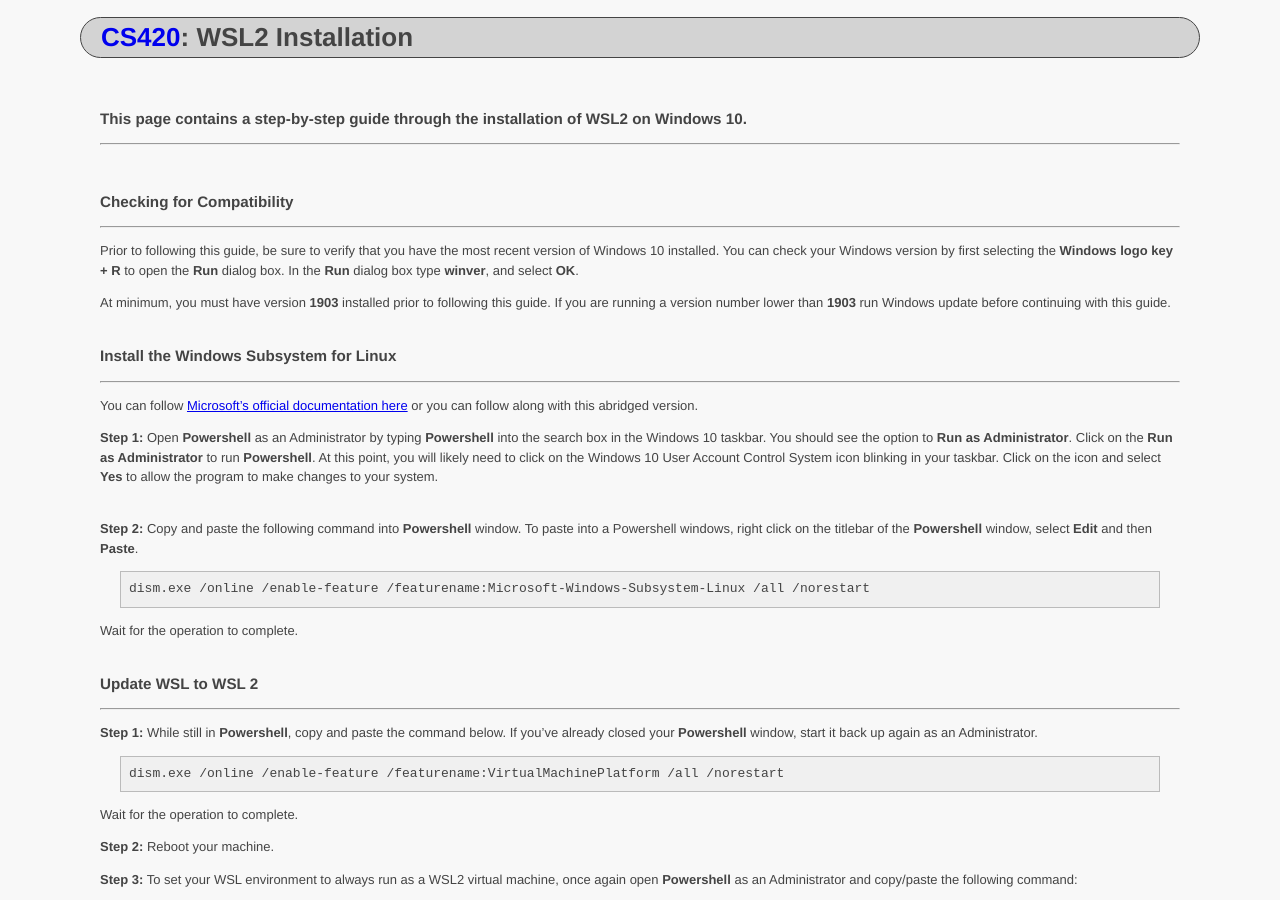
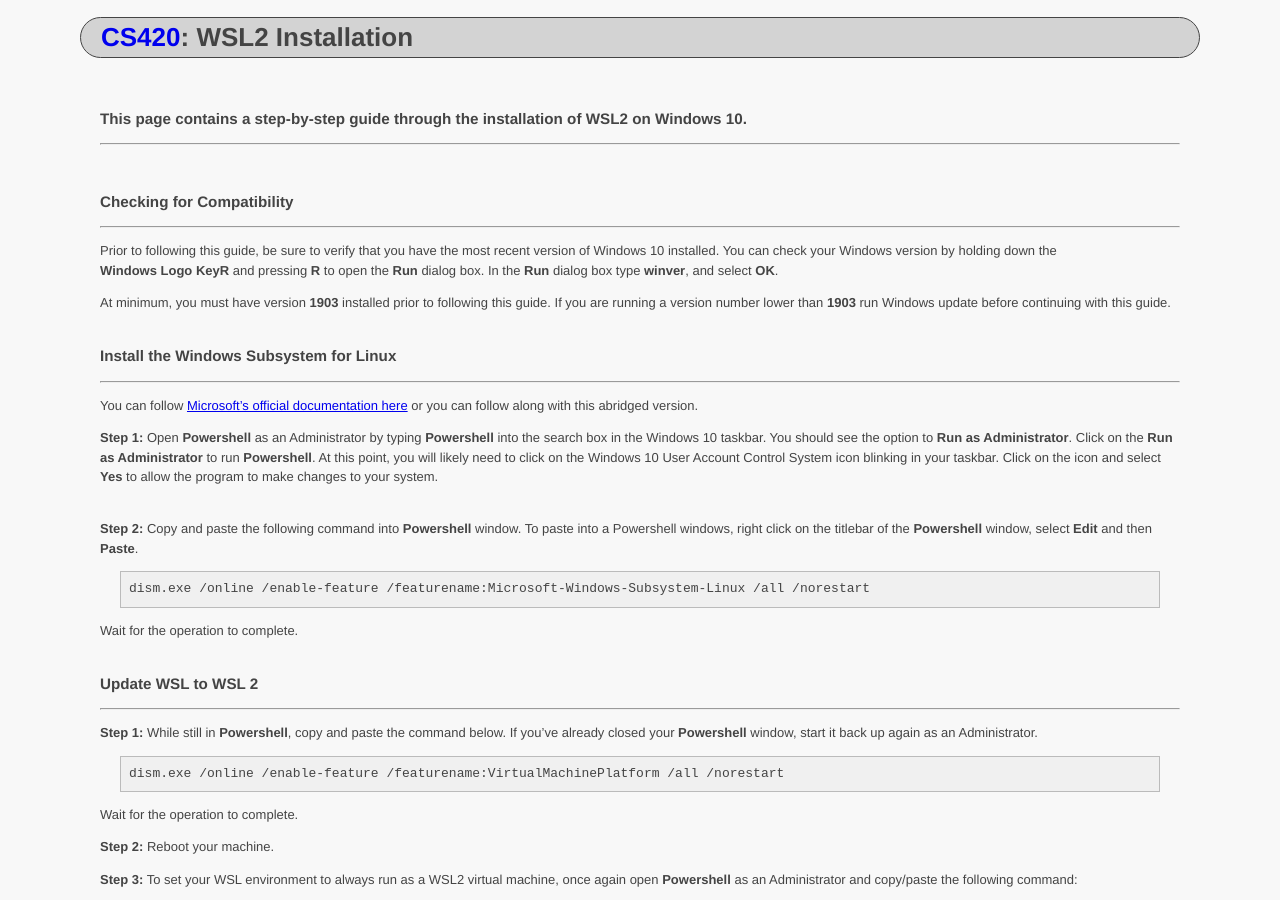
Before and after one commit to ycpcs/cs420-fall2020, a Jekyll site: the page built from resources/wsl2_installation.md, in a window 1280 px wide and 900 px high. Built offline with Jekyll 4.4.1, drawn with Linux system fonts in a browser that asks for light colours.

Commit message:
updated guide

```diff
--- a/resources/wsl2_installation.md
+++ b/resources/wsl2_installation.md
@@ -16,8 +16,8 @@ title: WSL2 Installation
 <hr><!-- =============================================================== -->
 
 Prior to following this guide, be sure to verify that you have the most recent version
-of Windows 10 installed.  You can check your Windows version by first selecting the
-**Windows logo key + R** to open the **Run** dialog box. In the **Run** dialog box
+of Windows 10 installed.  You can check your Windows version by holding down the
+**Windows Logo KeyR** and pressing **R** to open the **Run** dialog box. In the **Run** dialog box
 type **winver**, and select **OK**.
 
 At minimum, you must have version **1903** installed prior to following this guide. If you
```
